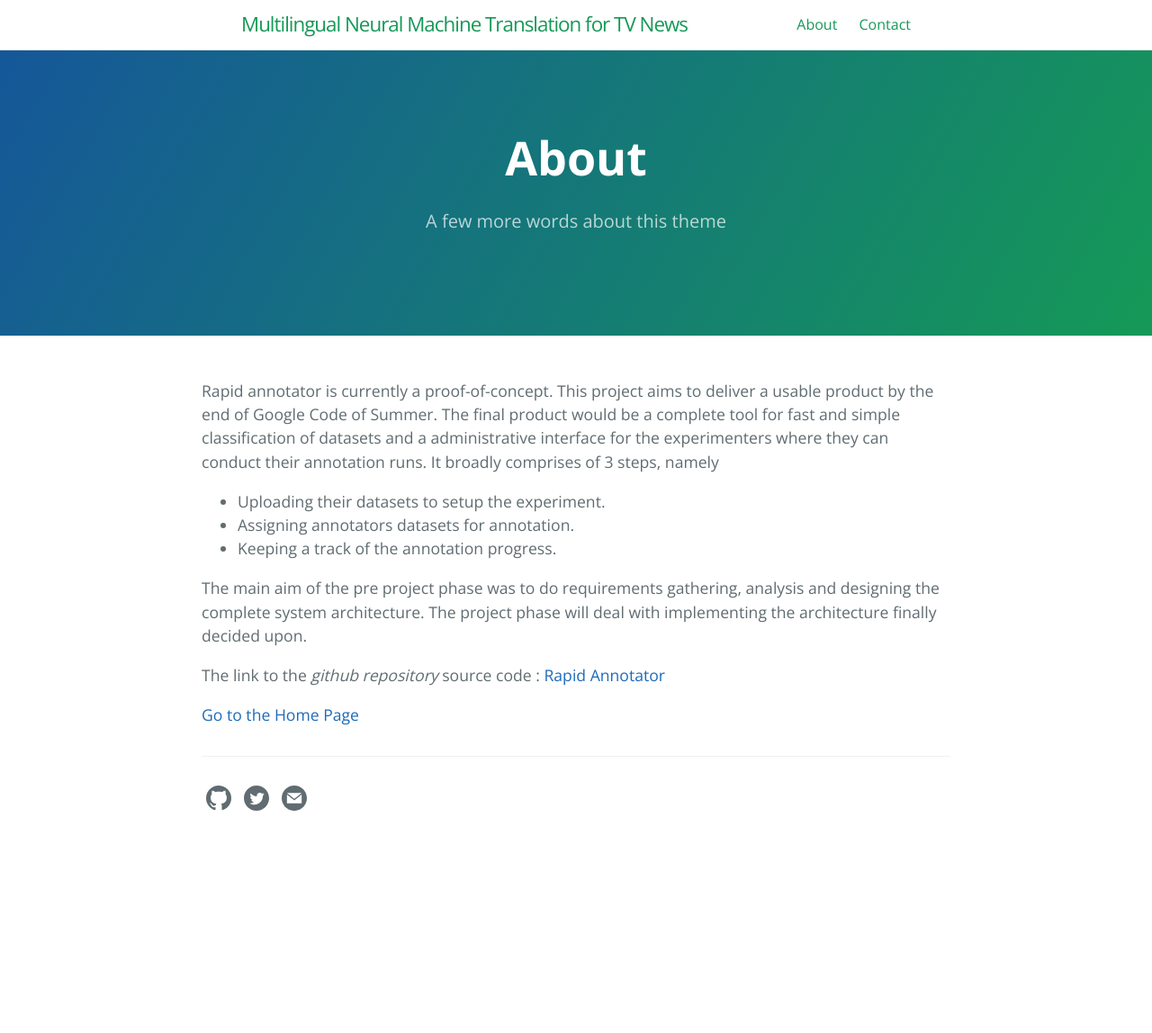
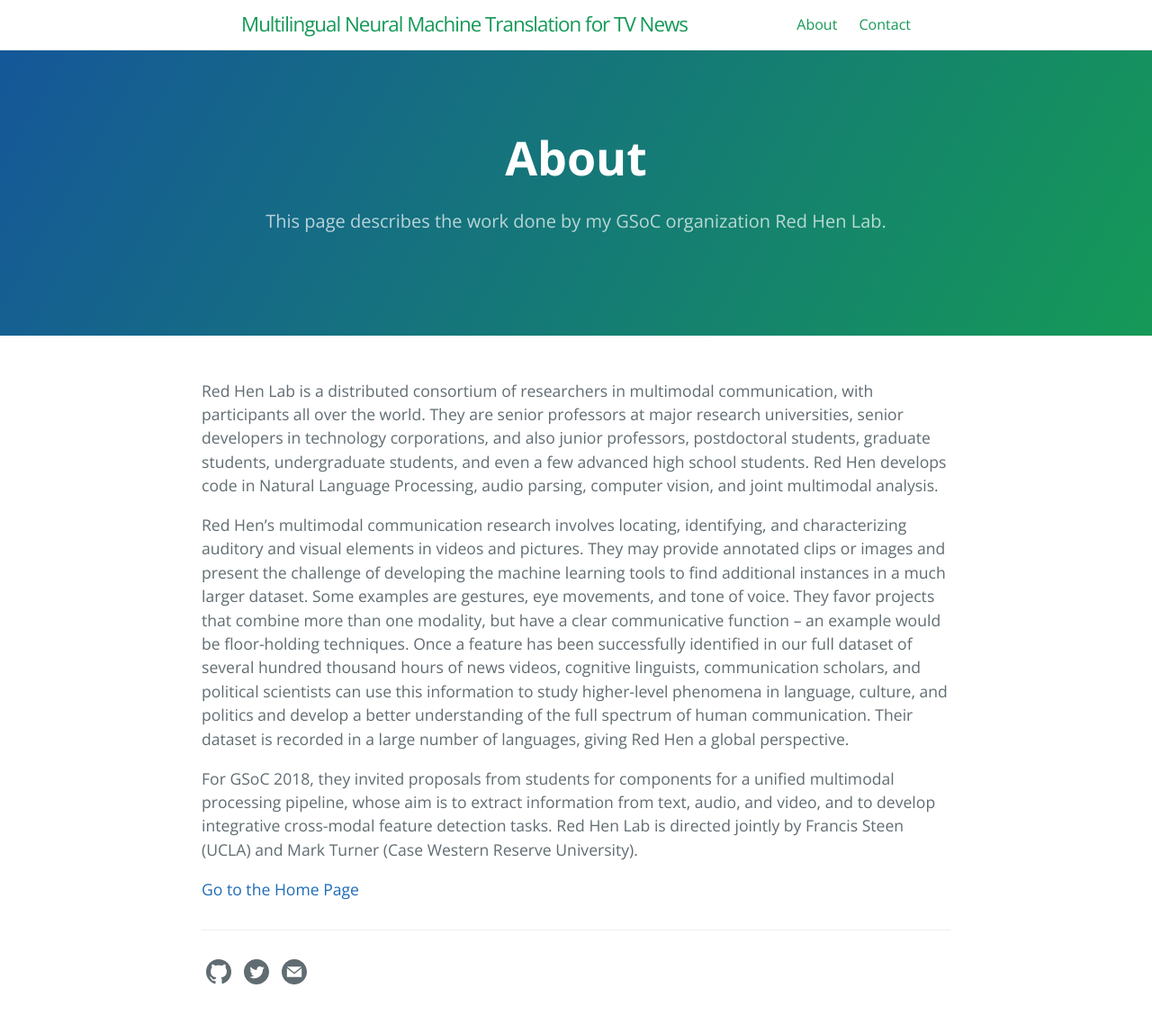
Before and after one commit to vikrant97/GSoC-Blog, a Jekyll site: the page built from about.md, in a window 1280 px wide. Shown: the whole page at 90% size. Built offline with Jekyll 4.4.1, drawn with Linux system fonts in a browser that asks for light colours; before the commit the page ends 955 px from its top, so only the background shows below that.

Commit message:
Update about.md

```diff
--- a/about.md
+++ b/about.md
@@ -1,19 +1,15 @@
 ---
 layout: page
 title: About
-tagline: A few more words about this theme
+tagline: This page describes the work done by my GSoC organization Red Hen Lab.
 permalink: /about.html
 ---
 
-Rapid annotator is currently a proof-of-concept. This project aims to deliver a usable product by the end of Google Code of Summer. The final product would be a complete tool for fast and simple classification of datasets and a administrative interface for the experimenters where they can conduct their annotation runs. It broadly comprises of 3 steps, namely
+Red Hen Lab is a distributed consortium of researchers in multimodal communication, with participants all over the world. They are senior professors at major research universities, senior developers in technology corporations, and also junior professors, postdoctoral students, graduate students, undergraduate students, and even a few advanced high school students. Red Hen develops code in Natural Language Processing, audio parsing, computer vision, and joint multimodal analysis.
 
-*   Uploading their datasets to setup the experiment.
-*   Assigning annotators datasets for annotation.
-*   Keeping a track of the annotation progress.
+Red Hen's multimodal communication research involves locating, identifying, and characterizing auditory and visual elements in videos and pictures. They may provide annotated clips or images and present the challenge of developing the machine learning tools to find additional instances in a much larger dataset. Some examples are gestures, eye movements, and tone of voice. They favor projects that combine more than one modality, but have a clear communicative function -- an example would be floor-holding techniques. Once a feature has been successfully identified in our full dataset of several hundred thousand hours of news videos, cognitive linguists, communication scholars, and political scientists can use this information to study higher-level phenomena in language, culture, and politics and develop a better understanding of the full spectrum of human communication. Their dataset is recorded in a large number of languages, giving Red Hen a global perspective.
 
-The main aim of the pre project phase was to do requirements gathering, analysis and  designing the complete system architecture. The project phase will deal with implementing the architecture finally decided upon.
-
-The link to the _github repository_ source code : [Rapid Annotator](https://github.com/guptavaibhav18197/rapidannotator)
+For GSoC 2018, they invited proposals from students for components for a unified multimodal processing pipeline, whose aim is to extract information from text, audio, and video, and to develop integrative cross-modal feature detection tasks. Red Hen Lab is directed jointly by Francis Steen (UCLA) and Mark Turner (Case Western Reserve University).
 
 
 [Go to the Home Page]({{ site.url }}{{ site.baseurl }})
```
